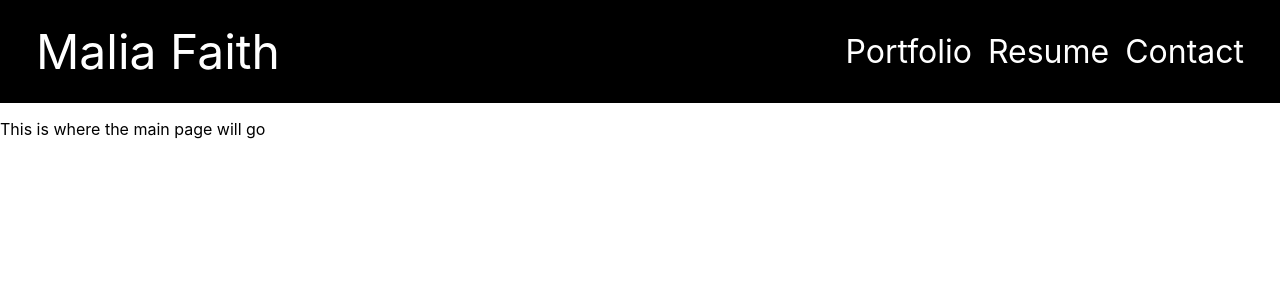
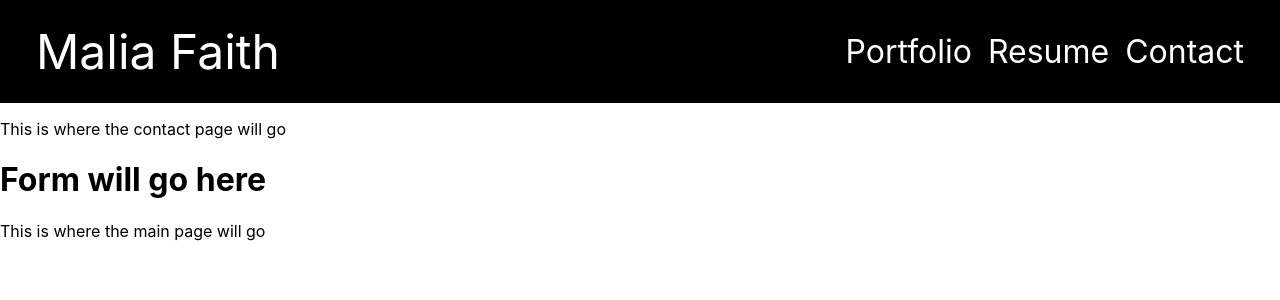
Before and after one commit to malxxy/blue-beluga, a React (Create React App) app in the folder dance-portfolio/: page /Contact in a window 1280 px wide. Shown: the top 300 px of the page. Built offline with nearby package versions, Linux system fonts and the light colour scheme.

Commit message:
routes for linked pages

```diff
--- a/dance-portfolio/src/App.js
+++ b/dance-portfolio/src/App.js
@@ -2,12 +2,25 @@ import React from 'react';
 import './App.css';
 import Navbar from './components/Navbar';
 import Main from './components/pages/Main';
+import Portfolio from './components/pages/Portfolio';
+import Resume from './components/pages/Resume';
+import Contact from './components/pages/Contact';
+import { Route, Routes } from 'react-router-dom';
+
 
 function App() {
   return (
     <div>
       <Navbar />
-      <Main />
+      <div className='mainContainer'>
+        <Routes>
+          <Route path='/' element={<Main />}></Route>
+          <Route path='Portfolio'element={<Portfolio />}></Route>
+          <Route path='Contact'element={<Contact />}></Route>
+          <Route path='Resume'element={<Resume />}></Route>
+        </Routes>
+        <Main />
+      </div>
     </div>
   );
 }
--- a/dance-portfolio/src/components/Navbar.js
+++ b/dance-portfolio/src/components/Navbar.js
@@ -1,13 +1,14 @@
 import React from 'react';
+import { Link } from 'react-router-dom';
 
 function Navbar() {
   return (
     <nav>
-        <a className='nameTitle' href='/'>Malia Faith</a>
+        <div className='nameTitle'><Link to ='/'>Malia Faith</Link></div>
         <ul className='navUl'>
-            <li className='navItem'><a href='Portfolio'>Portfolio</a></li>
-            <li className='navItem'><a href='Resume'>Resume</a></li>
-            <li className='navItem'><a href='Contact'>Contact</a></li>
+            <div className='navItem'><Link to='/Portfolio'>Portfolio</Link></div>
+            <div className='navItem'><Link to='/Resume'>Resume</Link></div>
+            <div className='navItem'><Link to='/Contact'>Contact</Link></div>
         </ul>
     </nav>
   );
--- a/dance-portfolio/src/components/pages/Contact.js
+++ b/dance-portfolio/src/components/pages/Contact.js
@@ -0,0 +1,14 @@
+import React from 'react';
+
+function Contact() {
+  return (
+    <div>
+      <p className="contact-page">This is where the contact page will go</p>
+      <form>
+        <h1>Form will go here</h1>
+      </form>
+    </div>
+  );
+}
+
+export default Contact;
--- a/dance-portfolio/src/components/pages/Portfolio.js
+++ b/dance-portfolio/src/components/pages/Portfolio.js
@@ -0,0 +1,11 @@
+import React from 'react';
+
+function Portfolio() {
+  return (
+    <div>
+      <p className="portfolio-page">This is where the portfolio page will go</p>
+    </div>
+  );
+}
+
+export default Portfolio;
--- a/dance-portfolio/src/components/pages/Resume.js
+++ b/dance-portfolio/src/components/pages/Resume.js
@@ -0,0 +1,11 @@
+import React from 'react';
+
+function Resume() {
+  return (
+    <div>
+      <p className="resume-page">This is where the resume page will go</p>
+    </div>
+  );
+}
+
+export default Resume;
--- a/dance-portfolio/src/index.js
+++ b/dance-portfolio/src/index.js
@@ -3,11 +3,14 @@ import ReactDOM from 'react-dom/client';
 import './index.css';
 import App from './App';
 import reportWebVitals from './reportWebVitals';
+import { BrowserRouter } from 'react-router-dom'
 
 const root = ReactDOM.createRoot(document.getElementById('root'));
 root.render(
   <React.StrictMode>
-    <App />
+    <BrowserRouter>
+      <App />
+    </BrowserRouter>
   </React.StrictMode>
 );
 
```
